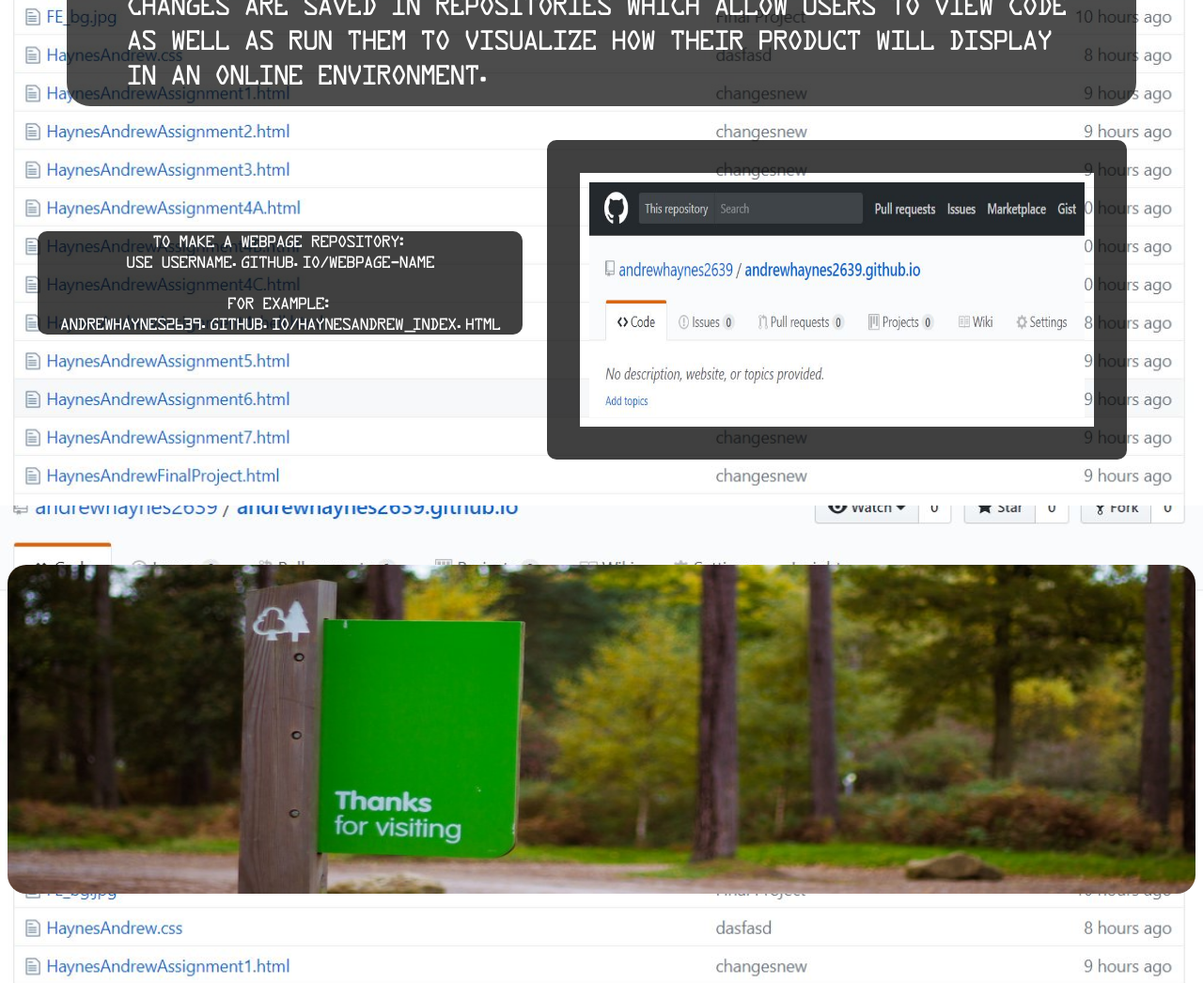
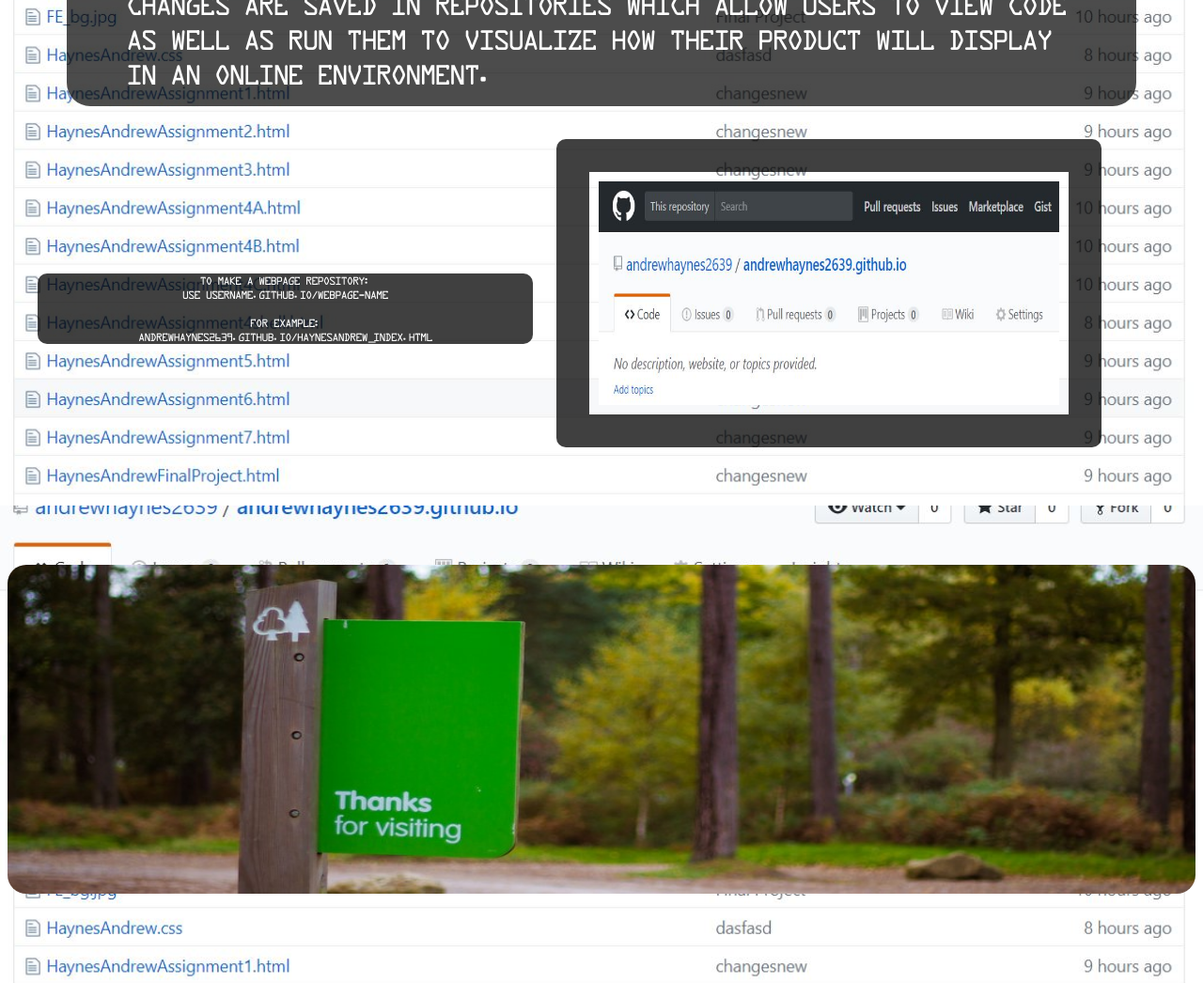
Before and after one commit to andrewhaynes2639/andrewhaynes2639.github.io, a plain HTML site: page HaynesAndrewFinalProject2.html in a window 1280 px wide. Shown: the part 1320-2366 px from the top of the page at 94% size. Drawn offline with Linux system fonts and the light colour scheme.

Commit message:
fdsafasd

```diff
--- a/HaynesAndrewFinalProject2.html
+++ b/HaynesAndrewFinalProject2.html
@@ -49,14 +49,14 @@
 		</article>
 	</main>
 	<div style="width: 85%; height: 250px;">
-				<section style="float: left; width: 48%; height: 250px; margin-left: 3%;">
-					<p style="background-color: rgba(0, 0, 0, .75); color: white; font-size: 1.2em; border-radius: 10px; font-family: computer; text-align: center; margin-top: 22%;">To make a webpage repository:<br>
+				<section style="float: left; width: 49%; height: 250px; margin-left: 3%;">
+					<p style="background-color: rgba(0, 0, 0, .75); color: white; font-size: .8em; border-radius: 10px; font-family: computer; text-align: center; margin-top: 30%;">To make a webpage repository:<br>
 					Use username.github.io/webpage-name<br><br>
 					For example: <br>
 					andrewhaynes2639.github.io/HaynesAndrew_index.html</p>
 				</section>
-				<aside style="float: left; width: 49%; height: 250px;">
-					<img src="webio.jpg" style="width: 100%; height: 100%; margin: 3% 5%; border-radius: 10px; padding: 10px; border: solid; border-color: rgba(0, 0, 0, .75); border-width: 35px;">
+				<aside style="float: left; width: 48%; height: 250px;">
+					<img src="webio.jpg" style="width: 95%; height: 95%; margin: 3% 5%; border-radius: 10px; padding: 10px; border: solid; border-color: rgba(0, 0, 0, .75); border-width: 35px;">
 				</aside>
 		</div><br>
 		<img src="thanks.jpg" class="account_thanks">
```
